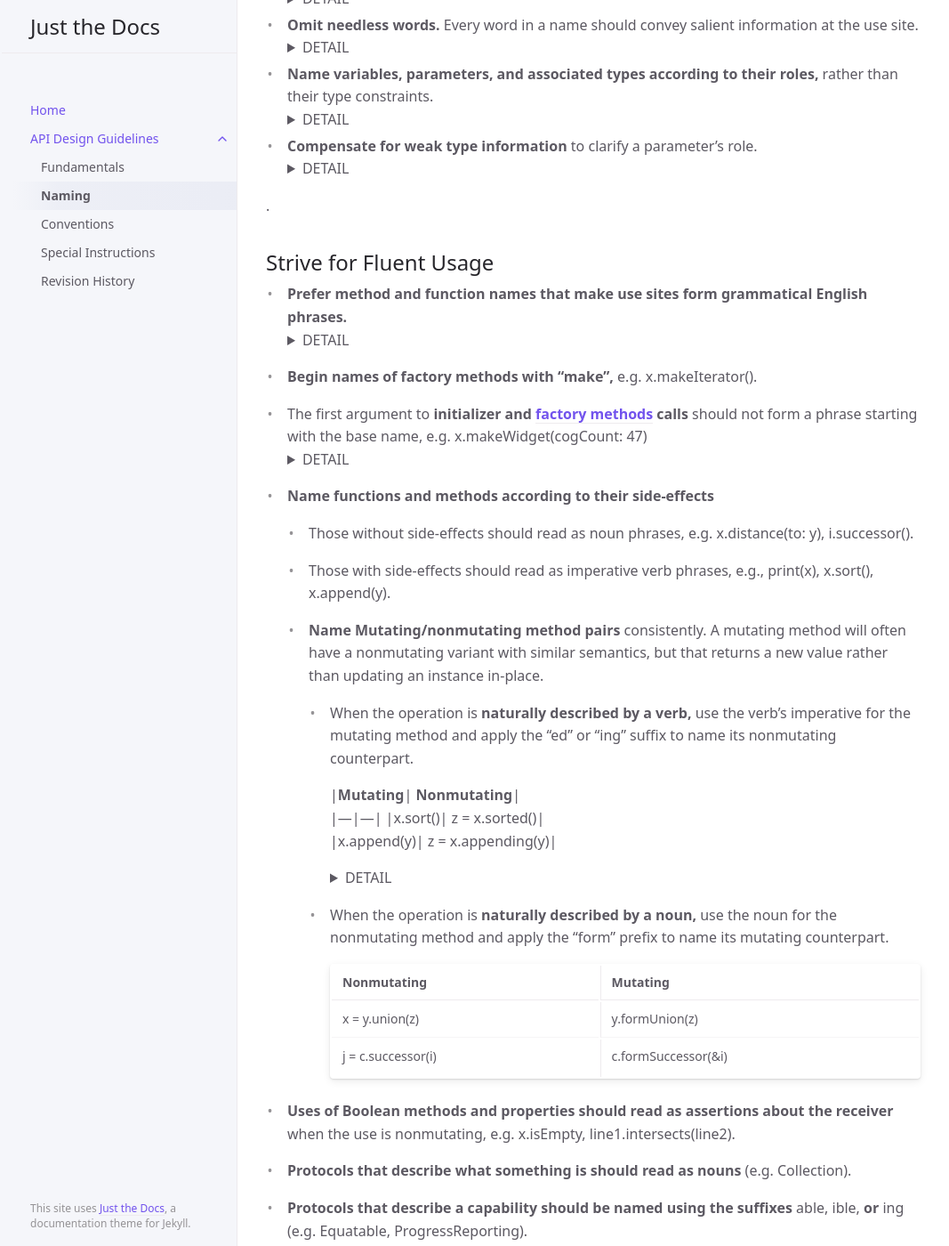
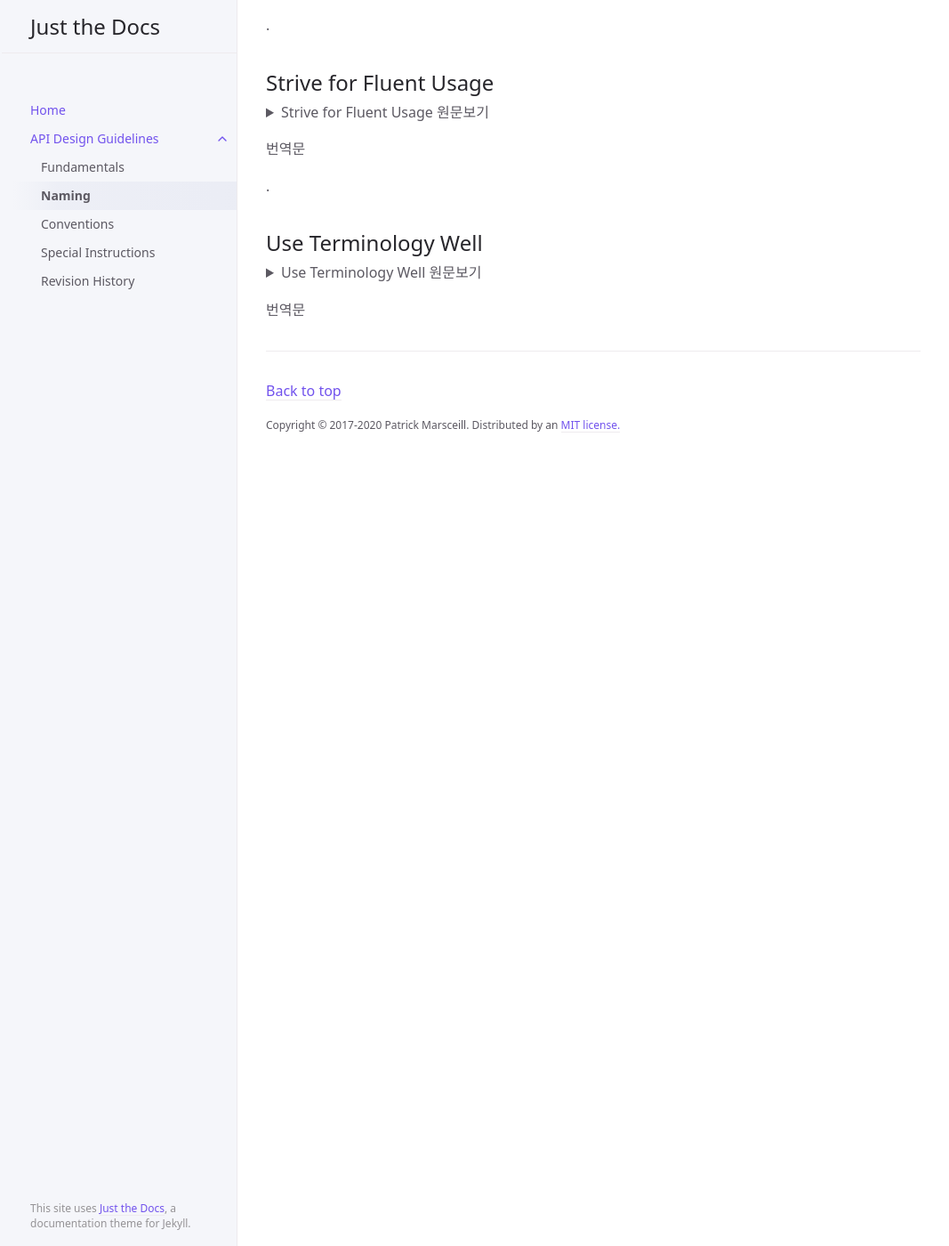
Before and after one commit to yagom-academy/yagom-academy.github.io, a Jekyll site: the page built from docs/apiDesiginGuidelines/Naming.md, in a window 1280 px wide and 1400 px high, scrolled down 289 px. Shown: the whole window at 89% size, without its empty margins (105-1172 px from the left). Built offline with Jekyll 4.4.1, drawn with Linux system fonts in a browser that asks for light colours; some of the changed text lies outside the part shown.

Commit message:
edit: 원문에 토글 추가

```diff
--- a/docs/apiDesiginGuidelines/Naming.md
+++ b/docs/apiDesiginGuidelines/Naming.md
@@ -8,6 +8,11 @@ nav_order: 2
 # Naming
 
 ## Promote Clear Usage
+
+<details>
+<summary>Promote Clear Usage 원문보기</summary>
+<div markdown="1">
+
 - **Include all the words needed to avoid ambiguity** for a person reading code where the name is used.
     <details>
     <summary>DETAIL</summary>
@@ -127,9 +132,19 @@ nav_order: 2
     </div>
     </details>
 
+</div>
+</details>
+
+번역문
+
 .
 
 ## Strive for Fluent Usage
+
+<details>
+<summary>Strive for Fluent Usage 원문보기</summary>
+<div markdown="1">
+
 - **Prefer method and function names that make use sites form grammatical English phrases.**
     <details>
     <summary>DETAIL</summary>
@@ -209,6 +224,7 @@ nav_order: 2
             |---|---|
             |x.sort()|    z = x.sorted()|
             |x.append(y)|    z = x.appending(y)|
+
             <details>
             <summary>DETAIL</summary>
             <div markdown="1">
@@ -257,12 +273,21 @@ nav_order: 2
 
 - The names of other **types, properties, variables, and constants should read as nouns.**
 
+</div>
+</details>
+
+번역문
+
 .
 
 ## Use Terminology Well
 
-|**Term of Art**| noun - a word or phrase that has a precise, specialized meaning within a particular field or profession.|
-|---|---|
+<details>
+<summary>Use Terminology Well 원문보기</summary>
+<div markdown="1">
+
+**Term of Art**
+noun - a word or phrase that has a precise, specialized meaning within a particular field or profession.
 
 - **Avoid obscure terms** if a more common word conveys meaning just as well. Don’t say “epidermis” if “skin” will serve your purpose. Terms of art are an essential communication tool, but should only be used to capture crucial meaning that would otherwise be lost.
 
@@ -295,3 +320,8 @@ nav_order: 2
 
     </div>
     </details>
+
+</div>
+</details>
+
+번역문
```
Also changed, not shown: docs/apiDesiginGuidelines/Conventions.md (+31 -0 lines), docs/apiDesiginGuidelines/Fundamentals.md (+10 -0 lines), docs/apiDesiginGuidelines/Special Instructions.md (+10 -0 lines).
